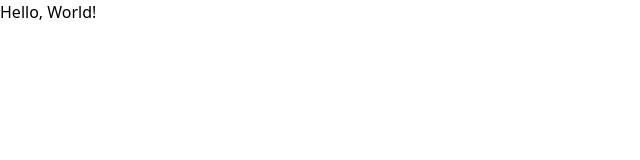
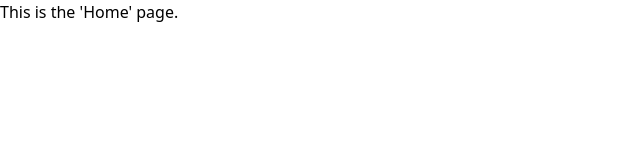
Before and after one commit to martin-dinahet/code-wallet, a React (Vite) app: page / in a window 1280 px wide. Shown: the top 160 px of the page, without its empty margins (0-640 px from the left). Built offline with nearby package versions, Linux system fonts and the light colour scheme.

Commit message:
feature: added react-router-dom

```diff
--- a/index.html
+++ b/index.html
@@ -2,11 +2,10 @@
 <html>
   <head>
     <meta charset="UTF-8" />
-    <title>Hello World!</title>
+    <title>Code Wallet</title>
   </head>
   <body>
-    <h1>💖 Hello World!</h1>
-    <p>Welcome to your Electron application.</p>
+    <div id="root"></div>
     <script type="module" src="/src/electron/renderer.ts"></script>
   </body>
 </html>
--- a/src/react/main.tsx
+++ b/src/react/main.tsx
@@ -2,11 +2,13 @@ import { createRoot } from "react-dom/client";
 import { HashRouter } from "react-router-dom";
 import { Routes } from "react-router-dom";
 import { Route } from "react-router-dom";
+import { StrictMode } from "react";
 import { RootLayout } from "./layouts/root-layout";
 import { IndexPage } from "./pages";
 
-createRoot(document.body).render(
+createRoot(document.querySelector("#root")).render(
   <>
+    <StrictMode>
       <HashRouter>
         <Routes>
           <Route path="/" element={<RootLayout />}>
@@ -14,5 +16,6 @@ createRoot(document.body).render(
           </Route>
         </Routes>
       </HashRouter>
+    </StrictMode>
   </>
 );
--- a/src/react/pages/index.tsx
+++ b/src/react/pages/index.tsx
@@ -4,7 +4,7 @@ export const IndexPage: React.FC = () => {
   return (
     <>
       <main>
-        <h1>Hello, World!</h1>
+        <h1>This is the 'Home' page.</h1>
       </main>
     </>
   );
```
Lines whose indentation alone changed are shown as unchanged.
